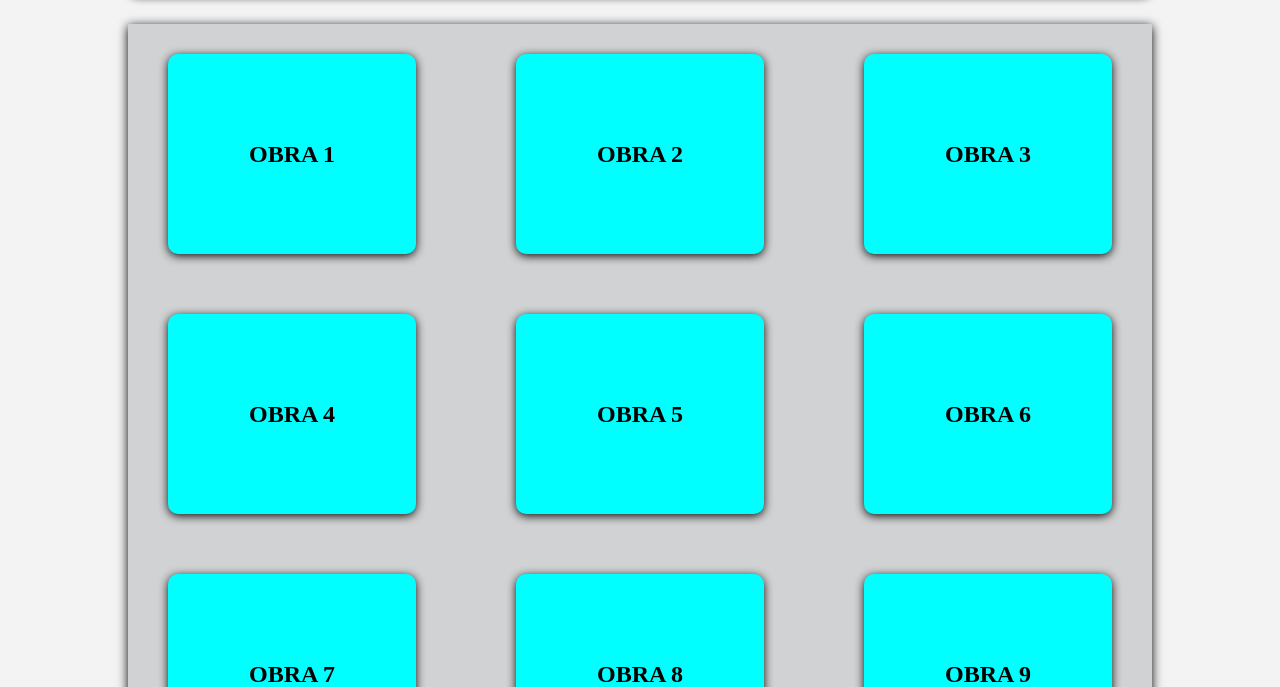
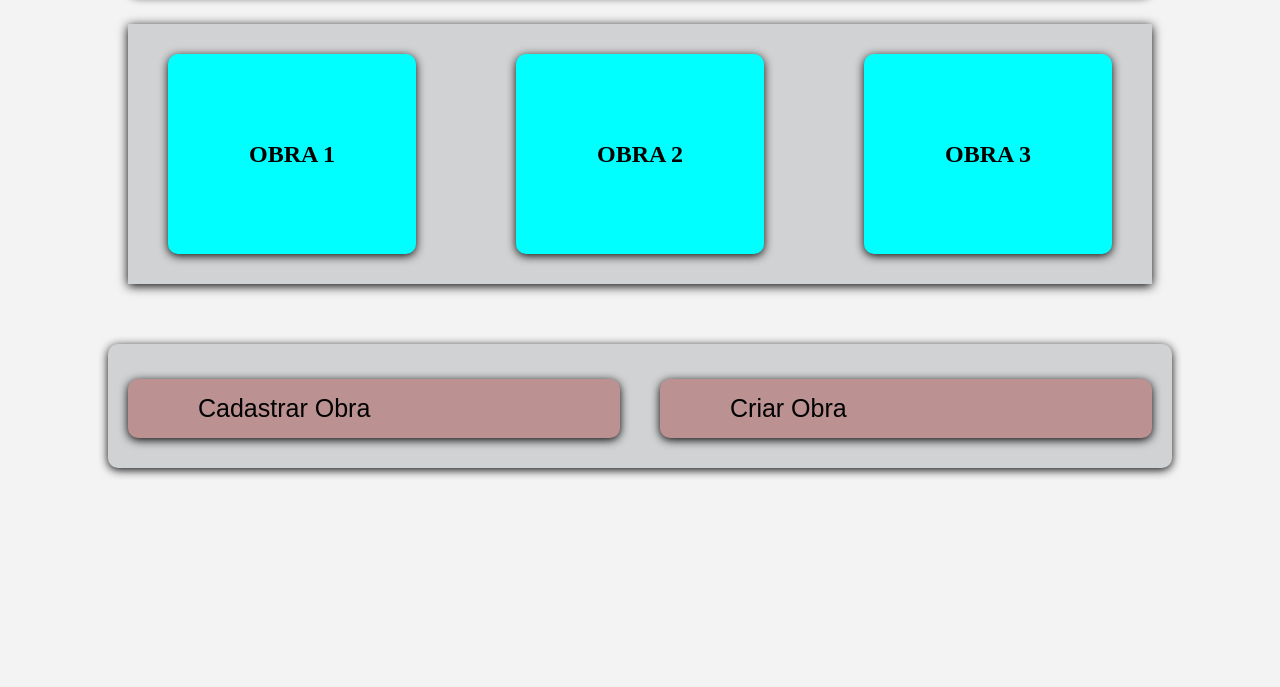
Before and after one commit to Breno2121/LumeArt, a plain HTML site: page LumeArt/src/index.html in a window 1280 px wide. Shown: the part 113-800 px from the top of the page. Drawn offline with Linux system fonts and the light colour scheme.

Commit message:
12-11-24

```diff
--- a/LumeArt/src/index.html
+++ b/LumeArt/src/index.html
@@ -23,24 +23,6 @@
         <div class="obras">
             <h2>OBRA 3</h2>
         </div>
-        <div class="obras">
-            <h2>OBRA 4</h2>
-        </div>
-        <div class="obras">
-            <h2>OBRA 5</h2>
-        </div>
-        <div class="obras">
-            <h2>OBRA 6</h2>
-        </div>
-        <div class="obras">
-            <h2>OBRA 7</h2>
-        </div>
-        <div class="obras">
-            <h2>OBRA 8</h2>
-        </div>
-        <div class="obras">
-            <h2>OBRA 9</h2>
-        </div>
     </div>
 
 </main>
--- a/LumeArt/src/style.css
+++ b/LumeArt/src/style.css
@@ -54,21 +54,27 @@ footer {
     border-radius: 15px;
 }
 
-footer .botoes {
+.botoes {
     display: flex;
+    width: 80%;
+    justify-content: space-between;
     align-items: center;
     padding: 25px 20px 30px;
-    gap: 20px;
+    margin: 30px;
+    gap: 40px;
     background-color:#d1d2d3;
     border-radius: 10px;
     box-shadow: 0 2px 10px rgba(0, 0, 0, 0.953);
 }
 
 footer #btn-cadastrar, #btn-criar {
+    display: flex;
+    width: 60%;
     margin-top: 10px;
     padding: 15px 70px;
+
     background-color: rgb(187, 145, 145);
-    font-size: 15px;
+    font-size: 25px;
     border: none;
     border-radius: 10px;
     box-shadow: 0 2px 10px rgb(0, 0, 0);
```
